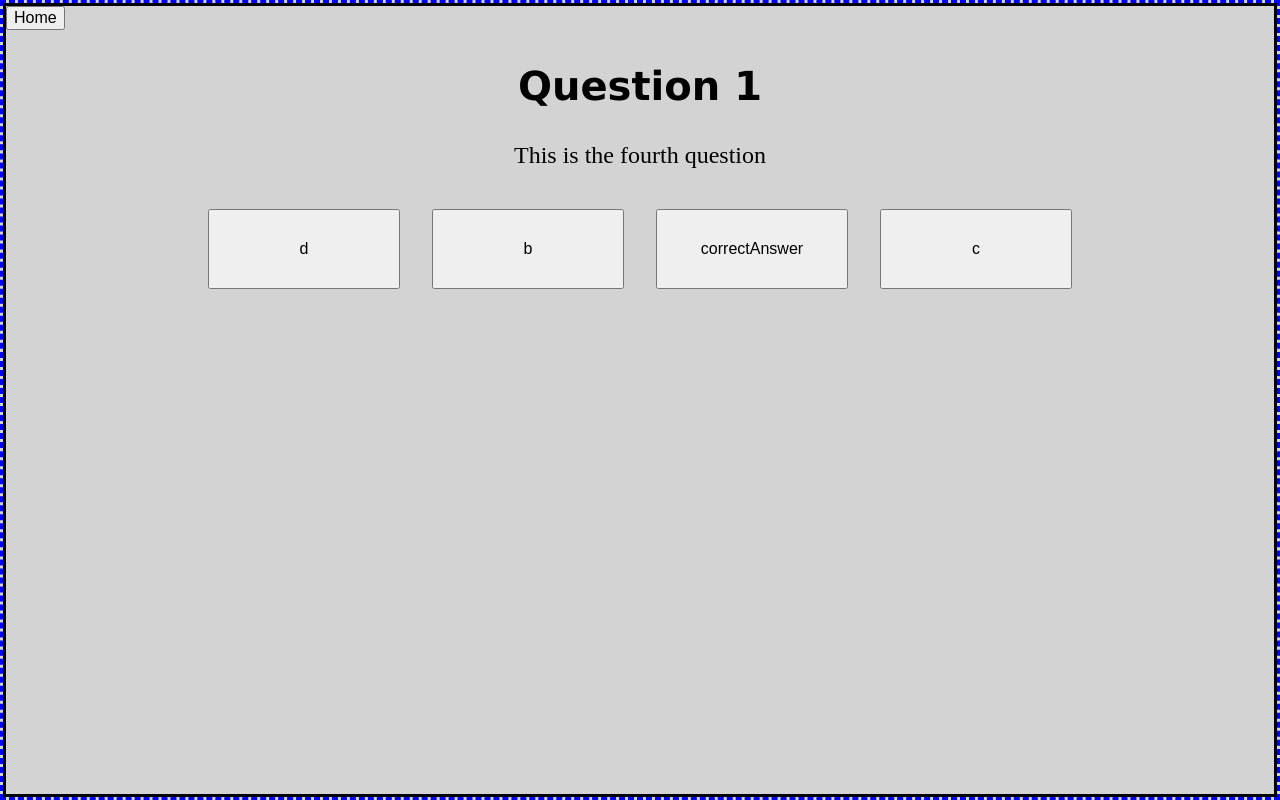
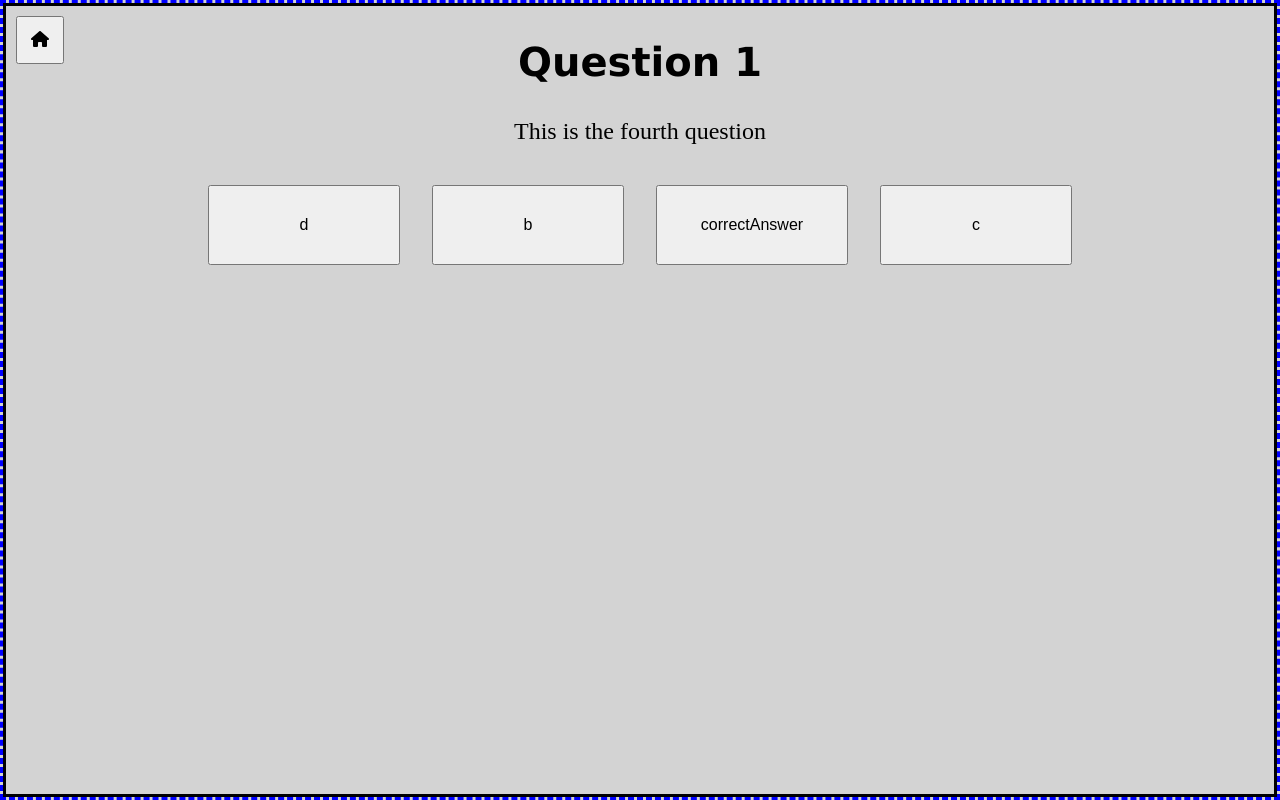
Before and after one commit to heathornJ/hunterquiz, a React (Create React App) app: page / in a window 1280 px wide. Both pictures are taken after a click on the button "Start". Built offline with nearby package versions, Linux system fonts and the light colour scheme.

Commit message:
Add Font Awesome house icon to home button on help and quiz screen. Position home button more appropriately.

```diff
--- a/package.json
+++ b/package.json
@@ -3,6 +3,9 @@
   "version": "0.1.0",
   "private": true,
   "dependencies": {
+    "@fortawesome/fontawesome-svg-core": "^6.6.0",
+    "@fortawesome/free-solid-svg-icons": "^6.6.0",
+    "@fortawesome/react-fontawesome": "^0.2.2",
     "@testing-library/jest-dom": "^5.17.0",
     "@testing-library/react": "^13.4.0",
     "@testing-library/user-event": "^13.5.0",
--- a/src/components/HelpScreen.js
+++ b/src/components/HelpScreen.js
@@ -1,7 +1,8 @@
 import React, { useState } from 'react';
 import NextButton from './NextButton';
 import PreviousButton from './PreviousButton';
-
+import { FontAwesomeIcon } from '@fortawesome/react-fontawesome'
+import {faHouse} from '@fortawesome/free-solid-svg-icons'
 
 
 function HelpScreen (props) {
@@ -18,7 +19,7 @@
 
     return (
         <div className='screen-container helpscreen-container'>
-            <button className='home-button' onClick={props.onHome}>Home</button>
+            <button className='home-button' onClick={props.onHome}><FontAwesomeIcon icon={faHouse} /></button>
             <h2>Help</h2>
 
             <p>{helpContent[currentInfoIndex]}</p>
--- a/src/components/QuizScreen.js
+++ b/src/components/QuizScreen.js
@@ -2,6 +2,8 @@
 
 import questions from '../data/questions';
 import NextButton from './NextButton';
+import { FontAwesomeIcon } from '@fortawesome/react-fontawesome'
+import {faHouse} from '@fortawesome/free-solid-svg-icons'
 
 function QuizScreen (props) {
     //State for the question array index
@@ -71,7 +73,7 @@
 
     return (
         <div className='screen-container quizscreen-container'>
-            <button className='home-button' onClick={props.onHome}>Home</button>
+            <button className='home-button' onClick={props.onHome}><FontAwesomeIcon icon={faHouse} /></button>
 
             {/* Sets the question number based of the current index */}
             <h2>Question {questionIndex + 1}</h2>
--- a/src/styles.css
+++ b/src/styles.css
@@ -47,6 +47,14 @@
 
 /* Nav-Buttons */
 
+.home-button {
+    position: absolute;
+    top: 1em;
+    left: 1em;
+    height: 3em;
+    width: 3em;
+}
+
 .nav-buttons {
     display: flex;
     flex-direction: column;
```
Also changed, not shown: 1 other file (tests, documents, lock files or other folders).
